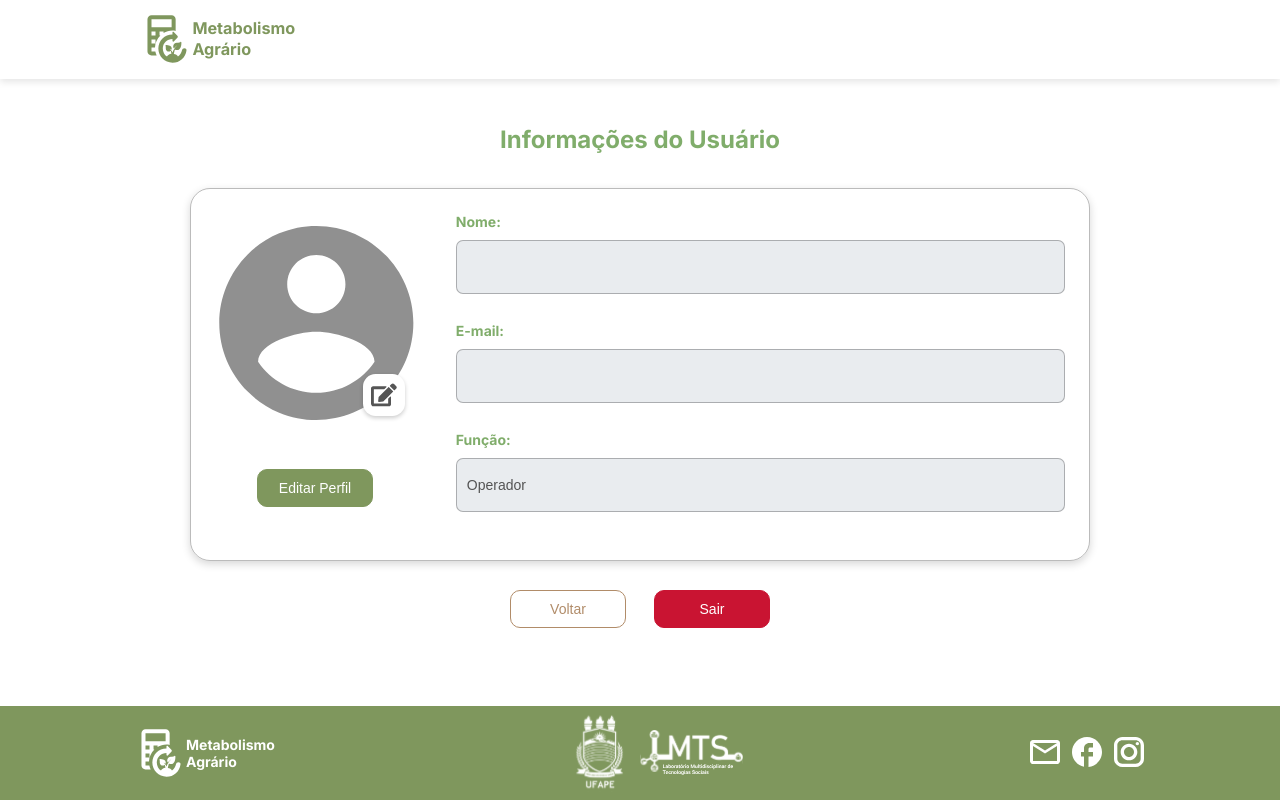
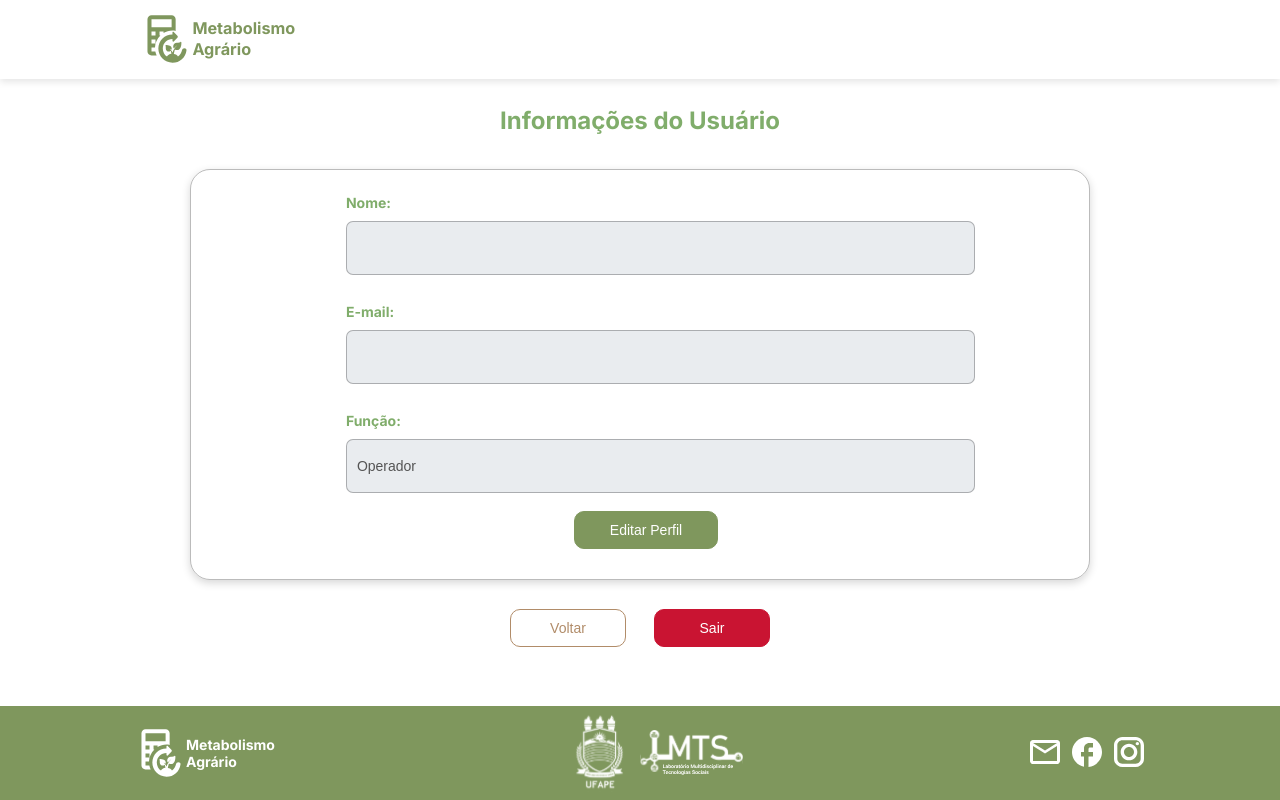
Before and after one commit to rapael-augusto/metabolismoagrario_frontweb, a Next.js app: page /profile in a window 1280 px wide. Built offline with nearby package versions, Linux system fonts and the light colour scheme; no server answers.

Commit message:
fix: correção na função de editar profile

```diff
--- a/src/app/(private)/profile/page.tsx
+++ b/src/app/(private)/profile/page.tsx
@@ -17,10 +17,11 @@ import { UserResponseType, UserRoles } from "@/types/authType";
 
 const ProfilePage = () => {
   const router = useRouter();
-  const { user, logout } = useAuthContext();
+  const { user, logout, handleSetUser } = useAuthContext();
   const [isEditMode, setIsEditMode] = useState(false);
   const [isLoading, setIsLoading] = useState(false);
-  const [originalUserData, setOriginalUserData] = useState<UserResponseType | null>(null);
+  const [originalUserData, setOriginalUserData] =
+    useState<UserResponseType | null>(null);
 
   const { user: formUser, setUser, editProfile } = useRegisterForm();
   const [errors, setErrors] = useState({
@@ -39,13 +40,13 @@ const ProfilePage = () => {
         password: "",
         createdAt: "",
         updatedAt: "",
-      }
+      };
       setUser(userData);
       setOriginalUserData(userData);
     }
   }, [user, setUser]);
 
-  function handleCancel(){
+  function handleCancel() {
     if (originalUserData) {
       setUser(originalUserData);
     }
@@ -68,7 +69,12 @@ const ProfilePage = () => {
         return;
       }
 
-      await editProfile();
+      const ret = await editProfile();
+
+      if (ret) {
+        handleSetUser(ret);
+      }
+
       setIsEditMode(false);
       toast.success("Perfil atualizado com sucesso!");
     } catch (error) {
@@ -84,7 +90,7 @@ const ProfilePage = () => {
         <h2>Informações do Usuário</h2>
         <div className="profile-card">
           <div className="profile-picture-box">
-            <div className="profile-picture">
+            {/* <div className="profile-picture">
               <Image
                 src={"/Profile.svg"}
                 alt="icone perfil"
@@ -93,20 +99,9 @@ const ProfilePage = () => {
                 style={{ marginTop: "10px" }}
               />
               {!isEditMode && <FaEdit className="edit-icon" title="Editar" />}
+            </div> */}
           </div>
-            <button
-              className="update-button"
-              onClick={() => {
-                isEditMode ? handleSubmit() : setIsEditMode(!isEditMode);
-              }}
-            >
-              {isLoading
-                ? "Processando..."
-                : isEditMode
-                ? "Atualizar"
-                : "Editar Perfil"}
-            </button>
-          </div>
+          <div className="profile-info-wrapper">
             <div className="profile-info-box">
               {formUser &&
                 (["name", "email", "role"] as Array<keyof typeof user>).map(
@@ -125,13 +120,29 @@ const ProfilePage = () => {
                       }}
                       value={
                         key === "role"
-                        ? userTypeTranslation[formUser[key] as UserRoles] || ""
+                          ? userTypeTranslation[formUser[key] as UserRoles] ||
+                            ""
                           : formUser[key] || ""
                       }
-                    disabled={key === "role" ? true : !isEditMode || isLoading}
+                      disabled={
+                        key === "role" ? true : !isEditMode || isLoading
+                      }
                     />
                   )
                 )}
+            </div>
+            <button
+              className="update-button"
+              onClick={() => {
+                isEditMode ? handleSubmit() : setIsEditMode(!isEditMode);
+              }}
+            >
+              {isLoading
+                ? "Processando..."
+                : isEditMode
+                ? "Atualizar"
+                : "Editar Perfil"}
+            </button>
           </div>
         </div>
         <div className="button-container">
--- a/src/hooks/useRegisterForm.tsx
+++ b/src/hooks/useRegisterForm.tsx
@@ -114,8 +114,9 @@ const useRegisterForm = () => {
       toast.error(data.errors);
       return;
     }
+
     router.push("/profile");
-    toast.success("Usuário atualizado com sucesso!");
+    return data;
   };
 
   const cadastroEvento = async () => {
--- a/src/styles/profilePage/profile.css
+++ b/src/styles/profilePage/profile.css
@@ -32,7 +32,7 @@ button {
   flex-direction: row;
   gap: 12px;
   align-items: flex-start;
-  justify-content: flex-start;
+  justify-content: center;
   border: 1px solid rgba(0, 0, 0, 0.267);
   border-radius: 20px;
   width: 100%;
@@ -54,6 +54,11 @@ button {
 .profile-picture {
   position: relative;
   display: inline-block;
+}
+
+.profile-info-wrapper {
+  display: flex;
+  flex-direction: column;
 }
 
 .profile-info-box {
@@ -129,6 +134,7 @@ button {
 }
 
 .update-button {
+  max-width: 10rem;
   background-color: var(--primary-color);
   border: 1px solid var(--primary-color);
   color: white;
--- a/src/types/authType.tsx
+++ b/src/types/authType.tsx
@@ -35,7 +35,7 @@ export interface cadastroData {
 }
 
 export interface IUserData {
-	name: string;
-	email: string;
-	role: string;
+  name: string;
+  email: string;
+  role: string;
 }
```
Also changed, not shown: src/components/cultivars/modalApproveCultivar.tsx (+4 -3 lines). Lines whose indentation alone changed are shown as unchanged.
